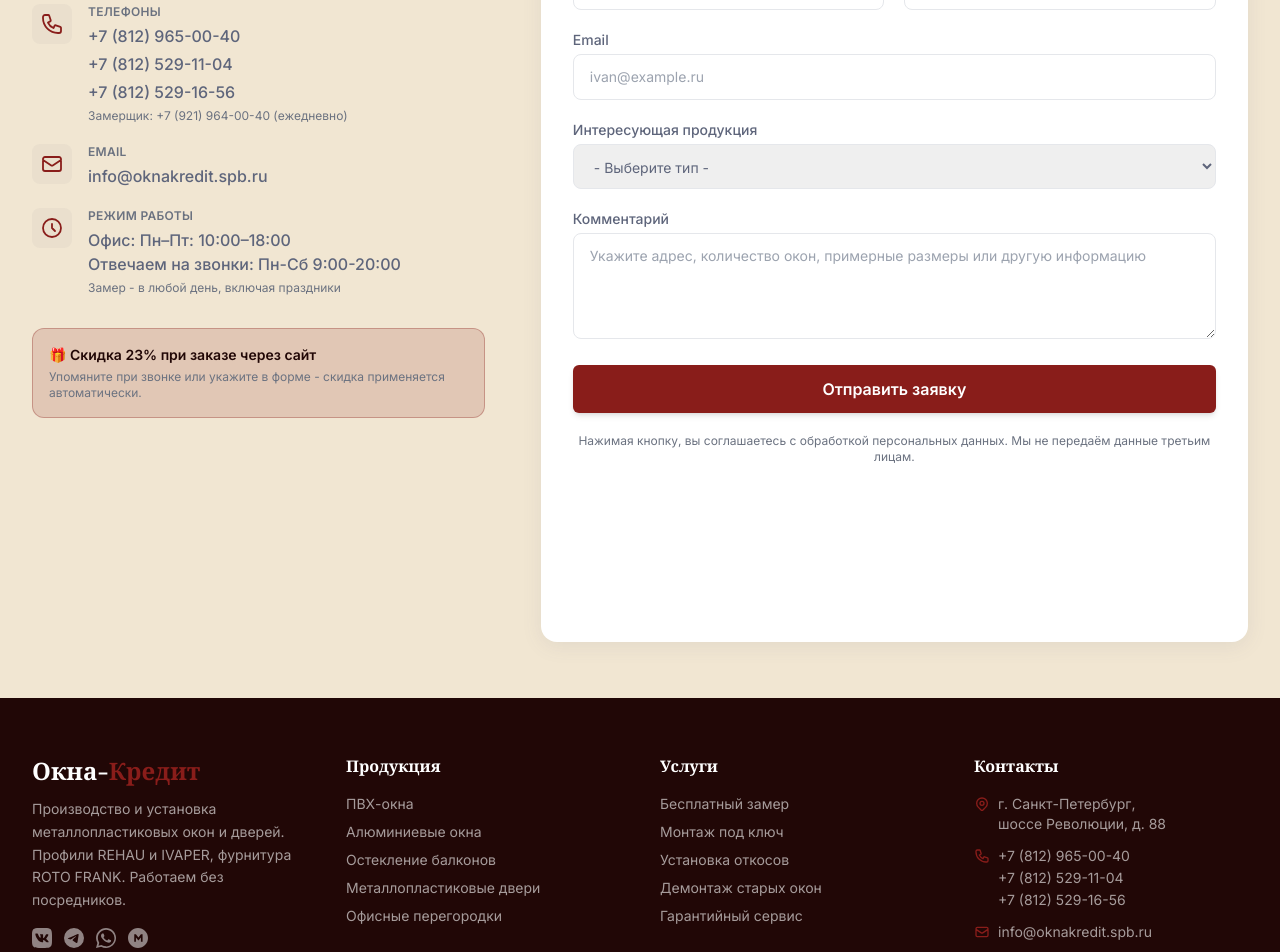
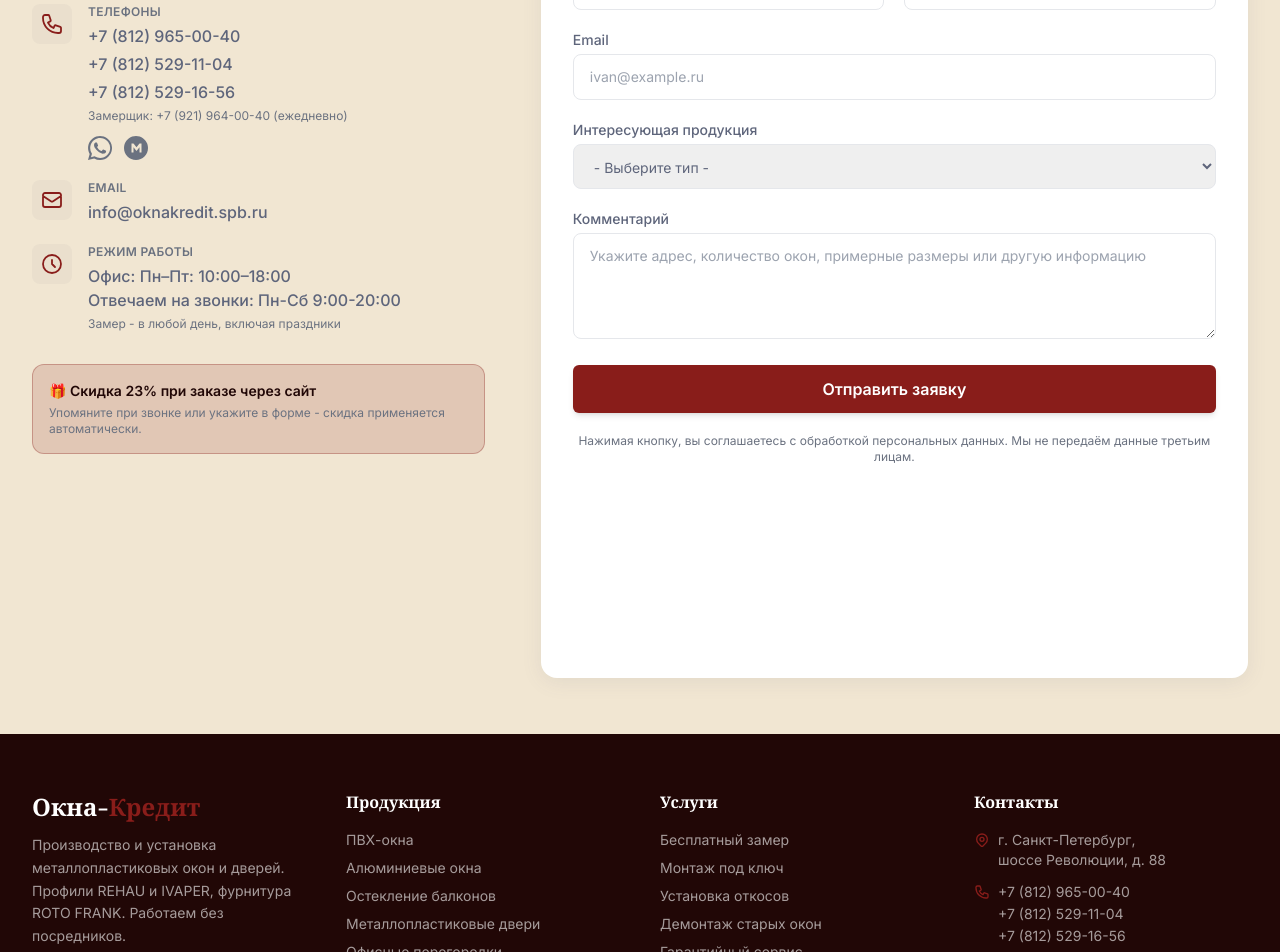
Before and after one commit to rkmartin0106/OknaKredit, a Next.js app: page /contact in a window 1280 px wide. Shown: the part 620-1572 px from the top of the page. Built offline with nearby package versions, Linux system fonts and the light colour scheme.

Commit message:
Remove unused VK/Telegram links, add WhatsApp and MAX buttons under contact phone numbers
Co-Authored-By: Claude Sonnet 5 <noreply@anthropic.com>

```diff
--- a/src/app/contact/page.tsx
+++ b/src/app/contact/page.tsx
@@ -32,6 +32,18 @@ const contactDetails = [
         <a href="tel:+78125291104" className="text-brand-blue font-medium hover:text-brand-blueLight transition-colors">+7 (812) 529-11-04</a>
         <a href="tel:+78125291656" className="text-brand-blue font-medium hover:text-brand-blueLight transition-colors">+7 (812) 529-16-56</a>
         <span className="text-xs text-brand-gray">Замерщик: <a href="tel:+79219640040" className="hover:text-brand-blue transition-colors">+7 (921) 964-00-40</a> (ежедневно)</span>
+        <div className="flex gap-3 mt-2">
+          <a href="https://wa.me/79219640040" aria-label="WhatsApp" className="text-brand-gray hover:text-brand-blue transition-colors">
+            <svg className="w-6 h-6" fill="currentColor" viewBox="0 0 24 24">
+              <path d="M12.04 0C5.44 0 .07 5.37.07 12c0 2.11.55 4.17 1.6 6L0 24l6.15-1.62a11.9 11.9 0 0 0 5.89 1.55h.01c6.6 0 11.97-5.37 11.97-12S18.64 0 12.04 0zm0 21.94a9.9 9.9 0 0 1-5.05-1.39l-.36-.21-3.65.96.97-3.56-.24-.37a9.93 9.93 0 0 1-1.52-5.31c0-5.5 4.48-9.98 9.99-9.98 2.67 0 5.18 1.04 7.06 2.93a9.93 9.93 0 0 1 2.92 7.06c0 5.51-4.48 9.98-9.99 9.98zm5.47-7.48c-.3-.15-1.77-.87-2.04-.97-.27-.1-.47-.15-.67.15-.2.3-.77.97-.94 1.17-.17.2-.35.22-.65.07-.3-.15-1.26-.46-2.4-1.47-.89-.79-1.49-1.77-1.66-2.07-.17-.3-.02-.46.13-.61.14-.14.3-.35.45-.52.15-.17.2-.3.3-.5.1-.2.05-.37-.02-.52-.07-.15-.67-1.6-.91-2.2-.24-.58-.49-.5-.67-.51-.17-.01-.37-.01-.57-.01-.2 0-.52.07-.79.37-.27.3-1.04 1.02-1.04 2.47 0 1.45 1.06 2.86 1.21 3.06.15.2 2.09 3.2 5.08 4.48.71.31 1.26.49 1.69.63.71.22 1.36.19 1.87.12.57-.09 1.77-.72 2.02-1.42.25-.7.25-1.29.17-1.42-.07-.12-.27-.2-.57-.35z"/>
+            </svg>
+          </a>
+          <a href="#" aria-label="MAX" className="text-brand-gray hover:text-brand-blue transition-colors">
+            <svg className="w-6 h-6" fill="currentColor" viewBox="0 0 24 24">
+              <path d="M12 0C5.373 0 0 5.373 0 12s5.373 12 12 12 12-5.373 12-12S18.627 0 12 0zm5.5 16.5h-2v-5.19l-3 3.75-3-3.75v5.19h-2v-9h2l3 3.75 3-3.75h2v9z"/>
+            </svg>
+          </a>
+        </div>
       </div>
     ),
     link: null,
--- a/src/app/gallery/page.tsx
+++ b/src/app/gallery/page.tsx
@@ -55,7 +55,7 @@ export default function GalleryPage() {
 
       <div className="mt-16 bg-brand-blue/5 rounded-2xl p-8 text-center">
         <p className="text-brand-gray text-sm">
-          Больше фотографий - в нашем сообществе ВКонтакте. Хотите обсудить ваш проект?
+          Хотите обсудить ваш проект?
         </p>
         <Link href="/contact" className="btn-primary mt-4 inline-flex text-sm py-2.5 px-6">
           Обсудить проект
--- a/src/components/Footer.tsx
+++ b/src/components/Footer.tsx
@@ -14,16 +14,6 @@ export default function Footer() {
               Производство и установка металлопластиковых окон и дверей. Профили REHAU и IVAPER, фурнитура ROTO FRANK. Работаем без посредников.
             </p>
             <div className="flex gap-3 mt-4">
-              <a href="#" aria-label="ВКонтакте" className="text-white/50 hover:text-brand-red transition-colors">
-                <svg className="w-5 h-5" fill="currentColor" viewBox="0 0 24 24">
-                  <path d="M15.684 0H8.316C1.592 0 0 1.592 0 8.316v7.368C0 22.408 1.592 24 8.316 24h7.368C22.408 24 24 22.408 24 15.684V8.316C24 1.592 22.408 0 15.684 0zm3.692 17.123h-1.744c-.66 0-.862-.523-2.049-1.72-1.033-1-1.49-1.135-1.744-1.135-.356 0-.458.102-.458.593v1.575c0 .424-.135.678-1.253.678-1.846 0-3.896-1.118-5.335-3.202C4.624 10.857 4 8.408 4 6.986c0-.254.102-.491.593-.491h1.744c.44 0 .61.203.78.677.864 2.49 2.303 4.675 2.896 4.675.22 0 .322-.102.322-.66V9.721c-.068-1.186-.695-1.287-.695-1.71 0-.203.17-.407.44-.407h2.744c.373 0 .508.203.508.643v3.473c0 .372.17.508.271.508.22 0 .407-.136.813-.542 1.253-1.406 2.151-3.574 2.151-3.574.119-.254.322-.491.762-.491h1.744c.525 0 .644.27.525.643-.22 1.017-2.354 4.031-2.354 4.031-.186.305-.254.44 0 .78.186.254.796.779 1.203 1.253.745.847 1.32 1.558 1.473 2.05.17.49-.085.745-.576.745z"/>
-                </svg>
-              </a>
-              <a href="#" aria-label="Telegram" className="text-white/50 hover:text-brand-red transition-colors">
-                <svg className="w-5 h-5" fill="currentColor" viewBox="0 0 24 24">
-                  <path d="M11.944 0A12 12 0 0 0 0 12a12 12 0 0 0 12 12 12 12 0 0 0 12-12A12 12 0 0 0 12 0a12 12 0 0 0-.056 0zm4.962 7.224c.1-.002.321.023.465.14a.506.506 0 0 1 .171.325c.016.093.036.306.02.472-.18 1.898-.962 6.502-1.36 8.627-.168.9-.499 1.201-.82 1.23-.696.065-1.225-.46-1.9-.902-1.056-.693-1.653-1.124-2.678-1.8-1.185-.78-.417-1.21.258-1.91.177-.184 3.247-2.977 3.307-3.23.007-.032.014-.15-.056-.212s-.174-.041-.249-.024c-.106.024-1.793 1.14-5.061 3.345-.48.33-.913.49-1.302.48-.428-.008-1.252-.241-1.865-.44-.752-.245-1.349-.374-1.297-.789.027-.216.325-.437.893-.663 3.498-1.524 5.83-2.529 6.998-3.014 3.332-1.386 4.025-1.627 4.476-1.635z"/>
-                </svg>
-              </a>
               <a href="https://wa.me/79219640040" aria-label="WhatsApp" className="text-white/50 hover:text-brand-red transition-colors">
                 <svg className="w-5 h-5" fill="currentColor" viewBox="0 0 24 24">
                   <path d="M12.04 0C5.44 0 .07 5.37.07 12c0 2.11.55 4.17 1.6 6L0 24l6.15-1.62a11.9 11.9 0 0 0 5.89 1.55h.01c6.6 0 11.97-5.37 11.97-12S18.64 0 12.04 0zm0 21.94a9.9 9.9 0 0 1-5.05-1.39l-.36-.21-3.65.96.97-3.56-.24-.37a9.93 9.93 0 0 1-1.52-5.31c0-5.5 4.48-9.98 9.99-9.98 2.67 0 5.18 1.04 7.06 2.93a9.93 9.93 0 0 1 2.92 7.06c0 5.51-4.48 9.98-9.99 9.98zm5.47-7.48c-.3-.15-1.77-.87-2.04-.97-.27-.1-.47-.15-.67.15-.2.3-.77.97-.94 1.17-.17.2-.35.22-.65.07-.3-.15-1.26-.46-2.4-1.47-.89-.79-1.49-1.77-1.66-2.07-.17-.3-.02-.46.13-.61.14-.14.3-.35.45-.52.15-.17.2-.3.3-.5.1-.2.05-.37-.02-.52-.07-.15-.67-1.6-.91-2.2-.24-.58-.49-.5-.67-.51-.17-.01-.37-.01-.57-.01-.2 0-.52.07-.79.37-.27.3-1.04 1.02-1.04 2.47 0 1.45 1.06 2.86 1.21 3.06.15.2 2.09 3.2 5.08 4.48.71.31 1.26.49 1.69.63.71.22 1.36.19 1.87.12.57-.09 1.77-.72 2.02-1.42.25-.7.25-1.29.17-1.42-.07-.12-.27-.2-.57-.35z"/>
```
